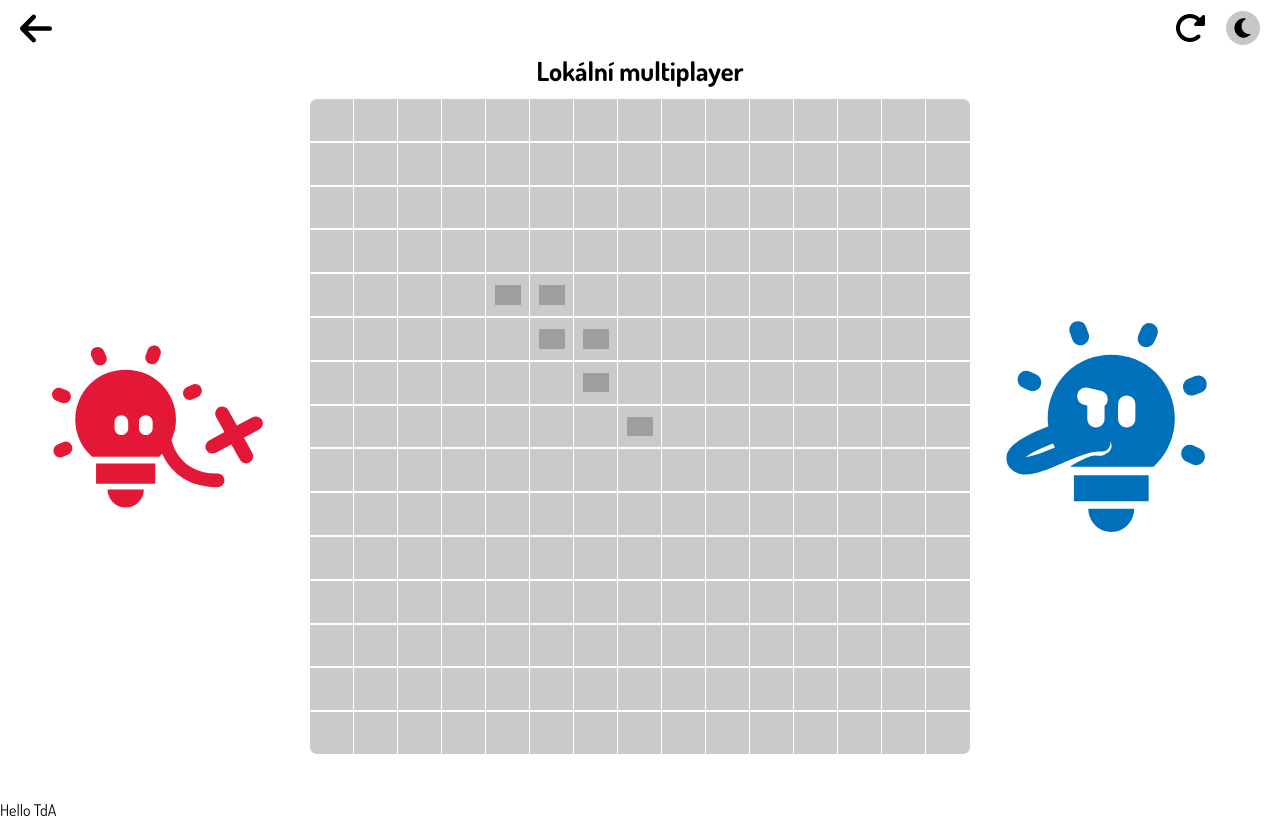
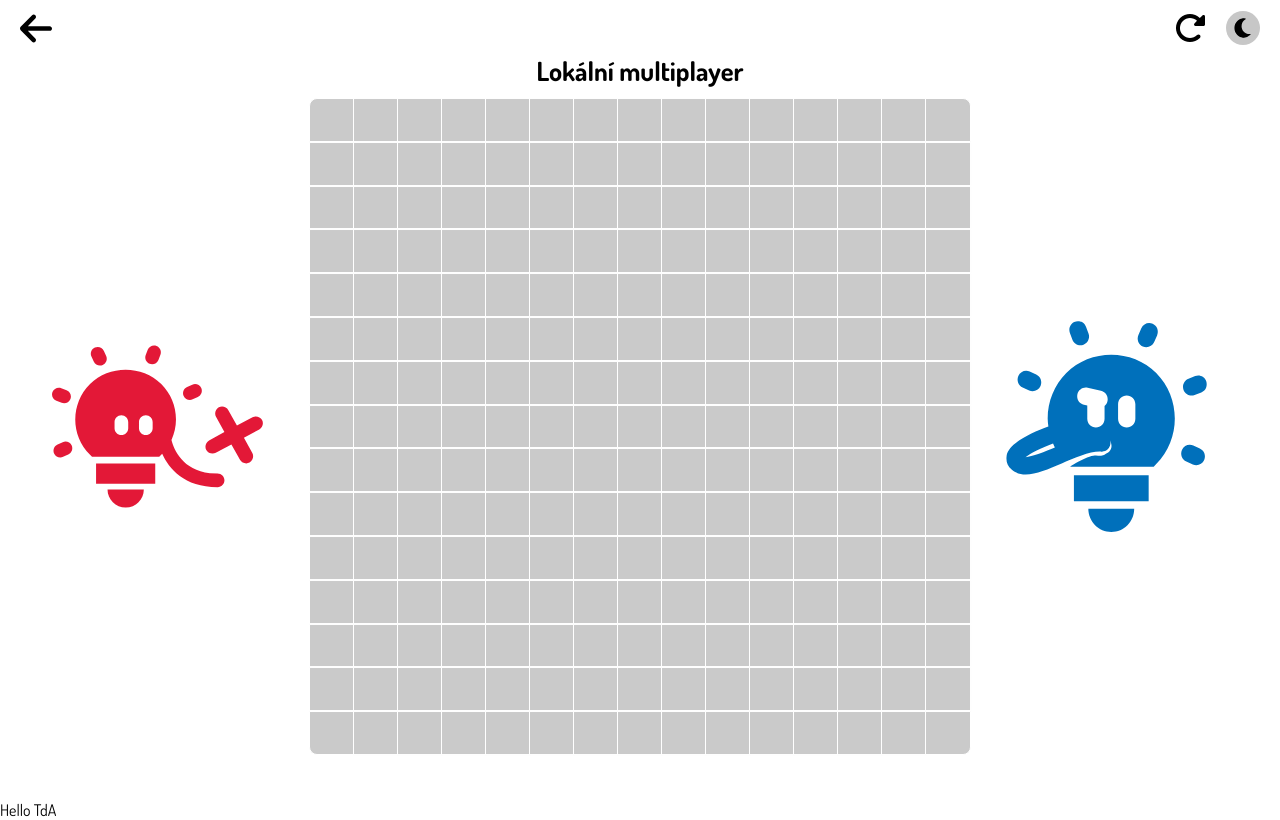
Before and after one commit to Ytovon/TDA-2025-primitive, a React (Create React App) app in the folder client/: page /Game in a window 1280 px wide. Built offline with nearby package versions, Linux system fonts and the light colour scheme; grey boxes are pictures that could not be loaded.

Commit message:
Props in GamePage

```diff
--- a/client/src/Components/Card/Card.module.css
+++ b/client/src/Components/Card/Card.module.css
@@ -67,6 +67,7 @@
   white-space: nowrap;
   border-radius: 5px;
   cursor: pointer;
+  text-decoration: none;
 }
 
 @media screen and (max-width: 1300px) {
--- a/client/src/Components/Card/Card.tsx
+++ b/client/src/Components/Card/Card.tsx
@@ -1,5 +1,6 @@
 import styles from "./Card.module.css";
 import { nahledPiskvorek, settingsButton } from "../../assets/assets";
+import { Link } from "react-router-dom";
 
 function Card(props: { name: string; type: string }) {
   let typeStyle: React.CSSProperties = {};
@@ -39,7 +40,9 @@ function Card(props: { name: string; type: string }) {
       <p className={styles.cardType} style={typeStyle}>
         {props.type}
       </p>
-      <p className={styles.cardStart}>Spustit úlohu</p>
+      <Link className={styles.cardStart} to="/Game/UUID">
+        <p>Spustit úlohu</p>
+      </Link>
     </div>
   );
 }
--- a/client/src/Pages/GamePage/GamePage.tsx
+++ b/client/src/Pages/GamePage/GamePage.tsx
@@ -16,7 +16,7 @@ import {
 } from "../../assets/assets";
 import boardData from "../../test.json";
 
-export default function GamePage() {
+export default function GamePage(props: { uuid: string }) {
   useEffect(() => {
     // Odebere třídu "winnerRed" z HTML elementu při načtení stránky
     document.documentElement.classList.remove("winnerRed");
@@ -35,7 +35,21 @@ export default function GamePage() {
   };
 
   // Vytvoří pole / hru
-  const [grid, setGrid] = useState<string[][]>(boardData);
+  const [grid, setGrid] = useState<string[][]>(
+    Array.from({ length: 15 }, () => Array(15).fill(""))
+  );
+  //Pokud to je úloha, použije grid z Json
+  useEffect(() => {
+    if (props.uuid !== "") {
+      setGrid(boardData);
+      if (name !== "Lokální multiplayer" || "") {
+        setGameName(name);
+      }
+    }
+  }, []);
+
+  let name = "Puzzle";
+  const [gameName, setGameName] = useState("Lokální multiplayer");
 
   const [player, setPlayer] = useState(true); // true = hráč X, false = hráč O
   const [winner, setWinner] = useState<string | null>(null);
@@ -141,7 +155,7 @@ export default function GamePage() {
         </div>
 
         <div className={styles.gameWrapper}>
-          <h2 className={styles.title}>Lokální multiplayer</h2>
+          <h2 className={styles.title}>{gameName}</h2>
 
           <div className={styles.game}>
             <img className={styles.imgNextToGame} src={cervenaZarovkaX} />
@@ -199,3 +213,7 @@ export default function GamePage() {
     </body>
   );
 }
+
+GamePage.defaultProps = {
+  uuid: "",
+};
--- a/client/src/Pages/HomePage/HomePage.tsx
+++ b/client/src/Pages/HomePage/HomePage.tsx
@@ -38,7 +38,7 @@ export default function HomePage() {
       </div>
 
       <div>
-        <Card />
+        <Card name="Puzzle" type="Pokročilá" />
       </div>
     </body>
   );
--- a/client/src/index.tsx
+++ b/client/src/index.tsx
@@ -21,6 +21,10 @@ const router = createBrowserRouter([
     path: "/Game",
     element: <GamePage />,
   },
+  {
+    path: "/Game/UUID",
+    element: <GamePage uuid="uuid" />,
+  },
 ]);
 
 root.render(
```
